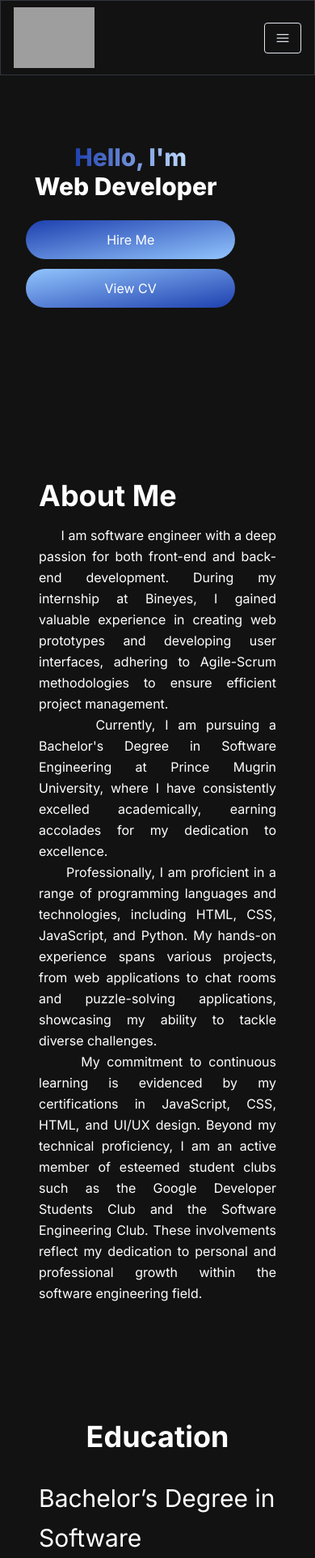
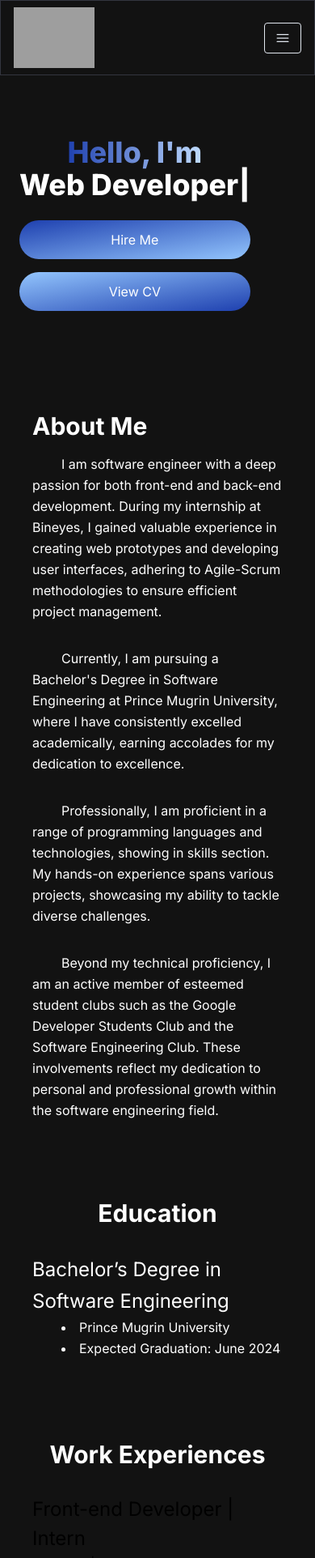
Before and after one commit to Aghaboon/portfolio, a Next.js app: page / in a window 390 px wide. Shown: the top 1924 px of the page at 81% size. Built offline with nearby package versions, Linux system fonts and the light colour scheme; grey boxes are pictures that could not be loaded.

Commit message:
upload new change

```diff
--- a/app/components/AboutSection.jsx
+++ b/app/components/AboutSection.jsx
@@ -5,7 +5,7 @@ import React, { useTransition, useState } from "react";
 const AboutSection = () => {
   const [tab, setTab] = useState("skills");
   const [isPending, startTransition] = useTransition();
-  const Space = '\u00A0\u00A0\u00A0\u00A0\u00A0';
+  const Space = '\u00A0\u00A0\u00A0\u00A0\u00A0\u00A0\u00A0';
 
   const handleTabChange = (id) => {
     startTransition(() => {
@@ -15,23 +15,30 @@ const AboutSection = () => {
 
   return (
     <section className='text-white pt-20' id="about">
-      <div className=" gap-8 items-center py-6 px-4 ">
+      <div className=" gap-8 items-center  px-4 ">
         <div className="mt-4 md:mt-0 text-left flex flex-col h-full">
-          <h2 className="text-4xl font-bold text-white mb-4">About Me</h2>
-          <p className="text-base lg:text-lg text-justify leading-relaxed">
+          <h2 className="text-3xl lg:text-4xl font-bold text-white mb-4">About Me</h2>
+          <div className="text-base lg:text-lg text-left leading-loose">
+            <p className=" leading-relaxed">
               {Space} I am software engineer with a deep passion for both front-end and back-end development.
               During my internship at Bineyes, I gained valuable experience in creating web prototypes and developing user interfaces, adhering to Agile-Scrum methodologies to ensure efficient project management.
+            </p>
             <br />
+            <p className=" leading-relaxed">
               {Space} Currently, I am pursuing a Bachelor's Degree in Software Engineering at Prince Mugrin University,
               where I have consistently excelled academically, earning accolades for my dedication to excellence.
+            </p>
             <br />
-            {Space} Professionally, I am proficient in a range of programming languages and technologies, including HTML, CSS, JavaScript, and Python.
-            My hands-on experience spans various projects, from web applications to chat rooms and puzzle-solving applications, showcasing my ability to tackle diverse challenges.
+            <p className=" leading-relaxed">
+              {Space} Professionally, I am proficient in a range of programming languages and technologies, showing in skills section.
+              My hands-on experience spans various projects, showcasing my ability to tackle diverse challenges.
+            </p>
             <br />
-            {Space} My commitment to continuous learning is evidenced by my certifications in JavaScript, CSS, HTML, and UI/UX design.
-            Beyond my technical proficiency, I am an active member of esteemed student clubs such as the Google Developer Students Club and the Software Engineering Club.
+            <p className=" leading-relaxed">
+              {Space} Beyond my technical proficiency, I am an active member of esteemed student clubs such as the Google Developer Students Club and the Software Engineering Club.
               These involvements reflect my dedication to personal and professional growth within the software engineering field.
             </p>
+          </div>
         </div>
       </div>
     </section>
--- a/app/components/Awards.jsx
+++ b/app/components/Awards.jsx
@@ -12,10 +12,12 @@ const awards = [
 const Awards = () => {
     return (
         <section id='awards' className='pt-20'>
-            <div className='gap-8 items-center py-6 px-4'>
-                <h1 className='text-center text-4xl font-bold text-white mt-4 mb-8 md:mb-6 md:mt-10'>Awards</h1>
+            <div className='gap-8 items-center px-4'>
+                <h1 className='text-center text-3xl lg:text-4xl font-bold text-white mt-4 mb-8 md:mb-6 md:mt-10'>
+                    Awards
+                </h1>
                 {awards.map((item, index) => (
-                    <ul key={index} className='list-disc list-inside text-xl text-left leading-relaxed'>
+                    <ul key={index} className='list-disc list-inside text-lg lg:text-xl text-left leading-relaxed'>
                         {item.content.map((award, i) => (
                             <li key={i}>{award}</li>
                         ))}
--- a/app/components/ContactMe.jsx
+++ b/app/components/ContactMe.jsx
@@ -27,7 +27,7 @@ const ContactMe = () => {
 
     return (
         <section id="contact" className='pt-20 pb-20' >
-            <h1 className='text-center text-4xl font-bold text-white mt-4 mb-8 md:mb-6 md:mt-10'>
+            <h1 className='text-center text-3xl lg:text-4xl font-bold text-white mt-4 mb-8 md:mb-6 md:mt-10'>
                 Contact Me
             </h1>
             <motion.div
--- a/app/components/Education.jsx
+++ b/app/components/Education.jsx
@@ -11,12 +11,12 @@ const university = [
 const Education = () => {
     return (
         <section id='education' className='pt-20 text-white '>
-            <div className='gap-8 items-center py-6 px-4 '>
-            <h1 className='text-center text-4xl font-bold text-white mt-4 mb-8 md:mb-6 md:mt-10'>Education</h1>
+            <div className='gap-8 items-center  px-4 '>
+            <h1 className='text-center text-3xl lg:text-4xl font-bold text-white mt-4 mb-8 md:mb-6 md:mt-10'>Education</h1>
             {university.map((item, index) => (
                 <>
-                <h2 className='text-3xl leading-relaxed'>{item.title}</h2>
-                <ul className='list-disc list-inside text-xl ps-9 pb-1 leading-relaxed'>
+                <h2 className='text-2xl lg:text-3xl leading-relaxed'>{item.title}</h2>
+                <ul className='list-disc list-inside text-base lg:text-xl ps-9 pb-1 leading-relaxed'>
                     <li>{item.university}</li>
                     <li>{item.graduation}</li>
                 </ul>
--- a/app/components/Footer.jsx
+++ b/app/components/Footer.jsx
@@ -1,17 +1,27 @@
+"use client";
 import React from "react";
 import Image from "next/image";
+import { Link as ScrollLink } from "react-scroll";
 
 const Footer = () => {
   return (
     <footer className="footer border z-10 border-t-[#33353F] border-l-transparent border-r-transparent text-white">
       <div className="container p-4 flex justify-between">
+      <ScrollLink
+          to="home" // Add an id to your main content section and use it here
+          spy={true}
+          smooth={true}
+          offset={-70}
+          duration={500}
+          className="text-2xl md:text-5xl text-white font-semibold cursor-pointer"
+        >
           <Image
             src="/images/mylogo.png"
             alt="logo image"
-          //className="absolute rounded-full transform -translate-x-1/2 -translate-y-1/2 top-1/2 left-1/2"
             width={100}
             height={100}
           />
+        </ScrollLink>
         <p className="text-slate-600 p-6">All rights reserved.</p>
       </div>
     </footer>
--- a/app/components/HeroSection.jsx
+++ b/app/components/HeroSection.jsx
@@ -7,7 +7,7 @@ import Link from "next/link";
 
 const HeroSection = () => {
   return (
-    <section className="py-16 " id="home">
+    <section className="pt-14 " id="home">
       <div className=" sm:grid-cols-12">
         <motion.div
           initial={{ opacity: 0, scale: 0.5 }}
@@ -15,7 +15,7 @@ const HeroSection = () => {
           transition={{ duration: 0.5 }}
           className="col-span-8 place-self-center text-center sm:text-left justify-self-start"
         >
-          <h1 className="text-white mb-4 text-3xl sm:text-4xl lg:text-7xl lg:leading-normal font-extrabold">
+          <h1 className="text-white mb-4 text-4xl sm:text-5xl lg:text-7xl lg:leading-normal font-extrabold">
             <span className="text-transparent bg-clip-text bg-gradient-to-r from-blue-800 to-blue-200">
               Hello, I&apos;m{" "}
             </span>
@@ -47,7 +47,7 @@ const HeroSection = () => {
             </Link>
             <Link
               href="/CV.pdf"
-              className="px-1 inline-block py-1 w-full sm:w-fit mb-3 rounded-full mr-4 bg-gradient-to-br from-blue-300 to-blue-800 hover:bg-slate-800 text-white mt-3"
+              className="px-1 inline-block py-1 w-full sm:w-fit mb-3 rounded-full mr-4 bg-gradient-to-br from-blue-300 to-blue-800 hover:bg-slate-800 text-white mt-4"
             >
               <span className="block  rounded-full px-5 py-2">
                 View CV
--- a/app/components/ProjectsSection.jsx
+++ b/app/components/ProjectsSection.jsx
@@ -27,10 +27,10 @@ const projectsData = [
     id: 3,
     title: "Generic E-commerce Platform (Car4Sale) (In Progress)",
     description: "A generic system that supports the Uberization model which can be customized to fit various systems. This project is customized to car platform.",
-    image: "/images/projects/3.png",
+    image: "/images/projects/Capstone.png",
     tag: ["All", "Web"],
-    gitUrl: "/",
-    previewUrl: "/",
+    gitUrl: "https://github.com/gang-of-4/core.git",
+    previewUrl: "/#projects",
   },
 ];
 
@@ -54,7 +54,7 @@ const ProjectsSection = () => {
 
   return (
     <section id="projects" className='pt-20'>
-      <h2 className="text-center text-4xl font-bold text-white mt-4 mb-8 md:mb-6 md:mt-10">
+      <h2 className="text-center text-3xl lg:text-4xl font-bold text-white mb-8 md:mb-6 md:mt-10">
         My Projects
       </h2>
       <div className="text-white flex flex-row justify-center items-center gap-2 py-6 leading-relaxed">
--- a/app/components/Skills.jsx
+++ b/app/components/Skills.jsx
@@ -62,7 +62,7 @@ const Skills = () => {
                 transition={{ duration: 0.75, ease: "easeOut" }}
             >
                 <div className="conText flex flex-col justify-center items-center">
-                    <h1 className='text-center text-4xl font-bold text-white mt-4 pb-6 mb-8 md:mb-6 md:mt-10'>
+                    <h1 className='text-center text-3xl lg:text-4xl font-bold text-white mt-4 pb-6 mb-8 md:mb-6 md:mt-10'>
                         Skills
                     </h1>
 
@@ -77,14 +77,14 @@ const Skills = () => {
                             className=" w-full"
                         >
                             <AccordionSummary expandIcon={<ExpandMoreIcon />} aria-controls={`${skill.id}-content`} id={`${skill.id}-header`}>
-                                <Typography className="text-left text-2xl font-samibold">{skill.title}</Typography>
+                                <Typography className="text-left text-xl lg:text-2xl font-samibold">{skill.title}</Typography>
                             </AccordionSummary>
                             <AccordionDetails>
                                 {skill.content.map((item, index) => (
                                     <ul className="ps-8">
                                         <li
                                             key={index}
-                                            className=" list-disc text-lg leading-relaxed">
+                                            className=" list-disc text-lg lg:text-xl leading-relaxed">
                                             {item}
                                         </li>
                                     </ul>
--- a/app/components/WorkExperince.jsx
+++ b/app/components/WorkExperince.jsx
@@ -29,14 +29,15 @@ const WorkExperience = () => {
 
     return (
         <section id='workExperience' className='pt-20'>
-            <div className='flex flex-col py-6 px-4' id='WorkExperience'>
-            <h1 className='text-center text-4xl font-bold text-white mt-4 mb-8 md:mb-6 md:mt-10'>Work Experiences</h1>
+            <div className='flex flex-col px-4' id='WorkExperience'>
+                <h1 className='text-center text-3xl lg:text-4xl font-bold text-white mt-4 mb-8 md:mb-6 md:mt-10'>
+                    Work Experiences
+                </h1>
                 <div>
-
-                <h2 className='text-3xl leading-normal'>Front-end Developer | Intern</h2>
+                    <h2 className='text-2xl lg:text-3xl leading-normal '>Front-end Developer | Intern</h2>
                     <p className='text-lg pb-2 leading-relaxed'>Bineyes | June 2023 – August 2023</p>
                     <article>
-                    {Array.isArray(achievements) && renderList(achievements, 'list-disc list-inside text-xl leading-relaxed ps-9 pb-1')}
+                        {Array.isArray(achievements) && renderList(achievements, 'list-disc list-inside text-lg lg:text-xl leading-relaxed ps-9 pb-1')}
                     </article>
                 </div>
             </div>
--- a/app/page.js
+++ b/app/page.js
@@ -14,7 +14,7 @@ export default function Home() {
   return (
     <main className="flex min-h-screen flex-col bg-[#121212]">
       <Navbar />
-      <div className="container mt-24 mx-auto px-8 py-4">
+      <div className="container mt-24 mx-auto px-6 py-4">
         <HeroSection />
         <AboutSection />
         <Education />
```
Also changed, not shown: public/images/projects/Capstone.png (added), public/images/projects/Portfolio.png. Lines whose indentation alone changed are shown as unchanged.
